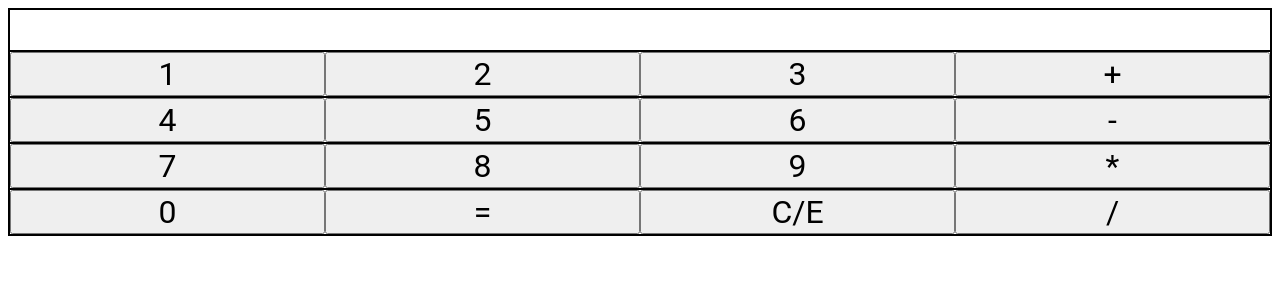
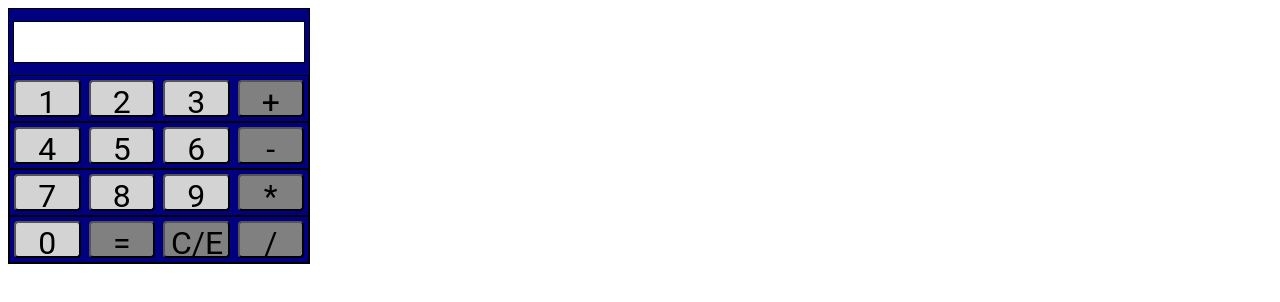
Before and after one commit to wtbtucker/odin-calculator, a plain HTML site: page index.html in a window 1280 px wide. Drawn offline with Linux system fonts and the light colour scheme.

Commit message:
Change background color and width

```diff
--- a/style.css
+++ b/style.css
@@ -7,6 +7,8 @@
 .container {
     display: flex;
     flex-direction: column;
+    background-color: navy;
+    width: 300px;
 }
 
 .first_row,
@@ -15,18 +17,35 @@
 .fourth_row {
     display: flex;
     justify-content: space-evenly;
+    flex: 1 1 auto;
 }
 
 .container * button {
-    flex: 1 1 0;
+    flex: 1 1 auto;
+    margin: 4px;
+    border-radius: 4px;
+    height: 37px;
+    width: 50px;
 }
 
 .display {
     height: 40px;
     flex: 1 1 auto;
+    background-color: white;
+    margin: 12px 4px;
 }
 
 div {
     border-style: solid;
     border-width: 1px;
 }
+
+.digit {
+    background-color: lightgray;
+}
+
+.operator,
+#equals,
+#clear {
+    background-color: grey;
+}
```
